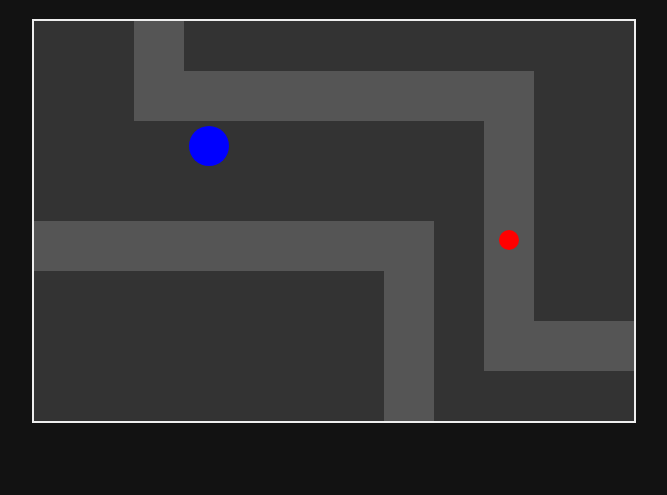
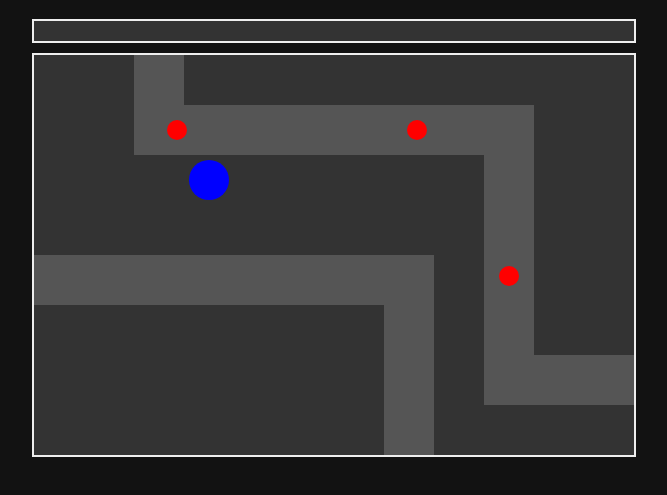
Before and after one commit to neolefty/vibe-club, a plain HTML site: page index.html in a window 1280 px wide. Shown: the part 61-556 px from the top of the page, without its empty margins (306-973 px from the left). Drawn offline with Linux system fonts and the light colour scheme.

Commit message:
feat: Implement build meter and weakest enemy targeting
- Add build meter UI and logic.
- Allow players to place towers when the build meter is full.
- Update tower targeting to prioritize the weakest enemy in range.

```diff
--- a/game.js
+++ b/game.js
@@ -1,10 +1,12 @@
 const canvas = document.getElementById('gameCanvas');
 const ctx = canvas.getContext('2d');
+const buildMeterProgress = document.getElementById('build-meter-progress');
 
 // Game constants
 const TILE_SIZE = 50;
 const MAP_WIDTH = 12;
 const MAP_HEIGHT = 8;
+const TOWER_COST = 100;
 
 // Set canvas dimensions
 canvas.width = TILE_SIZE * MAP_WIDTH;
@@ -22,33 +24,36 @@ const map = [
     [0, 0, 0, 0, 0, 0, 0, 1, 0, 0, 0, 0]
 ];
 
-// Path waypoints (calculated from map)
+// Path waypoints
 const waypoints = [
-    { x: 2 * TILE_SIZE + TILE_SIZE / 2, y: -TILE_SIZE / 2 }, // Start off-screen
+    { x: 2 * TILE_SIZE + TILE_SIZE / 2, y: -TILE_SIZE / 2 },
     { x: 2 * TILE_SIZE + TILE_SIZE / 2, y: 1 * TILE_SIZE + TILE_SIZE / 2 },
     { x: 9 * TILE_SIZE + TILE_SIZE / 2, y: 1 * TILE_SIZE + TILE_SIZE / 2 },
     { x: 9 * TILE_SIZE + TILE_SIZE / 2, y: 4 * TILE_SIZE + TILE_SIZE / 2 },
     { x: 4 * TILE_SIZE + TILE_SIZE / 2, y: 4 * TILE_SIZE + TILE_SIZE / 2 },
     { x: 4 * TILE_SIZE + TILE_SIZE / 2, y: 6 * TILE_SIZE + TILE_SIZE / 2 },
     { x: 11 * TILE_SIZE + TILE_SIZE / 2, y: 6 * TILE_SIZE + TILE_SIZE / 2 },
-    { x: 11 * TILE_SIZE + TILE_SIZE / 2, y: 8 * TILE_SIZE + TILE_SIZE / 2 }, // End off-screen
+    { x: 11 * TILE_SIZE + TILE_SIZE / 2, y: 8 * TILE_SIZE + TILE_SIZE / 2 },
 ];
-
 
 // Game state
 let enemies = [];
 let towers = [];
 let projectiles = [];
+let buildMeter = 0;
+let placementMode = false;
+let frameCounter = 0;
 
 class Enemy {
-    constructor() {
+    constructor(x, y) {
         this.waypointIndex = 0;
-        this.x = waypoints[0].x;
-        this.y = waypoints[0].y;
+        this.x = x;
+        this.y = y;
         this.speed = 2;
         this.health = 100;
         this.radius = 10;
         this.color = 'red';
+        this.value = 25; // Progress points for defeating this enemy
     }
 
     update() {
@@ -79,6 +84,8 @@ class Tower {
     constructor(x, y) {
         this.x = x * TILE_SIZE + TILE_SIZE / 2;
         this.y = y * TILE_SIZE + TILE_SIZE / 2;
+        this.gridX = x;
+        this.gridY = y;
         this.radius = TILE_SIZE / 2 - 5;
         this.range = 150;
         this.fireRate = 60; // 1 shot per second
@@ -101,19 +108,20 @@ class Tower {
     }
 
     findTarget() {
-        let closestEnemy = null;
-        let closestDistance = this.range;
+        let weakestEnemy = null;
+        let lowestHealth = Infinity;
 
         enemies.forEach(enemy => {
             const dx = enemy.x - this.x;
             const dy = enemy.y - this.y;
             const distance = Math.sqrt(dx * dx + dy * dy);
-            if (distance < closestDistance) {
-                closestDistance = distance;
-                closestEnemy = enemy;
+
+            if (distance < this.range && enemy.health < lowestHealth) {
+                lowestHealth = enemy.health;
+                weakestEnemy = enemy;
             }
         });
-        return closestEnemy;
+        return weakestEnemy;
     }
 
     draw() {
@@ -136,13 +144,19 @@ class Projectile {
     }
 
     update() {
+        if (this.target.health <= 0) {
+            this.delete = true;
+            return;
+        }
         const dx = this.target.x - this.x;
         const dy = this.target.y - this.y;
         const distance = Math.sqrt(dx * dx + dy * dy);
 
         if (distance < this.speed) {
             this.target.health -= this.damage;
-            // Mark for deletion
+            if (this.target.health <= 0) {
+                buildMeter += this.target.value;
+            }
             this.delete = true;
         } else {
             this.x += (dx / distance) * this.speed;
@@ -158,55 +172,80 @@ class Projectile {
     }
 }
 
-
 function drawMap() {
     for (let y = 0; y < MAP_HEIGHT; y++) {
         for (let x = 0; x < MAP_WIDTH; x++) {
             if (map[y][x] === 1) {
-                ctx.fillStyle = '#555'; // Path color
+                ctx.fillStyle = '#555';
             } else {
-                ctx.fillStyle = '#333'; // Buildable area color
+                ctx.fillStyle = '#333';
             }
             ctx.fillRect(x * TILE_SIZE, y * TILE_SIZE, TILE_SIZE, TILE_SIZE);
         }
     }
 }
 
+function spawnEnemies() {
+    if (frameCounter % 120 === 0) { // Spawn an enemy every 2 seconds
+        enemies.push(new Enemy(waypoints[0].x, waypoints[0].y));
+    }
+}
+
 function gameLoop() {
-    // Clear the canvas
     ctx.clearRect(0, 0, canvas.width, canvas.height);
+    drawMap();
+    spawnEnemies();
 
-    // Draw the map
-    drawMap();
-
-    // Update and draw all game objects
     towers.forEach(t => {
         t.update();
         t.draw();
     });
-
     projectiles.forEach(p => {
         p.update();
         p.draw();
     });
-
     enemies.forEach(e => {
         e.update();
         e.draw();
     });
 
-    // Filter out dead enemies and projectiles that hit
-    enemies = enemies.filter(e => e.health > 0);
+    enemies = enemies.filter(e => e.health > 0 && e.waypointIndex < waypoints.length);
     projectiles = projectiles.filter(p => !p.delete);
 
+    const buildMeterPercentage = (buildMeter / TOWER_COST) * 100;
+    buildMeterProgress.style.width = `${buildMeterPercentage}%`;
 
+    if (buildMeter >= TOWER_COST) {
+        placementMode = true;
+        document.body.style.cursor = 'pointer';
+    } else {
+        placementMode = false;
+        document.body.style.cursor = 'default';
+    }
+
+    frameCounter++;
     requestAnimationFrame(gameLoop);
 }
 
-// Create an enemy
-enemies.push(new Enemy());
-towers.push(new Tower(3, 2));
+canvas.addEventListener('click', (event) => {
+    if (!placementMode) return;
 
+    const rect = canvas.getBoundingClientRect();
+    const x = event.clientX - rect.left;
+    const y = event.clientY - rect.top;
 
-// Start the game loop
-requestAnimationFrame(gameLoop);
+    const gridX = Math.floor(x / TILE_SIZE);
+    const gridY = Math.floor(y / TILE_SIZE);
+
+    if (gridY < map.length && gridX < map[0].length && map[gridY][gridX] === 0) {
+        const isOccupied = towers.some(t => t.gridX === gridX && t.gridY === gridY);
+        if (!isOccupied) {
+            towers.push(new Tower(gridX, gridY));
+            buildMeter -= TOWER_COST;
+        }
+    }
+});
+
+// Start the game
+towers.push(new Tower(3, 2)); // Start with one tower
+gameLoop();
--- a/index.html
+++ b/index.html
@@ -8,6 +8,9 @@
 </head>
 <body>
     <h1>Tower Defense</h1>
+    <div id="build-meter-container">
+        <div id="build-meter-progress"></div>
+    </div>
     <canvas id="gameCanvas"></canvas>
     <script src="game.js"></script>
 </body>
--- a/style.css
+++ b/style.css
@@ -9,3 +9,17 @@ canvas {
     background-color: #333;
     border: 2px solid #eee;
 }
+
+#build-meter-container {
+    width: 600px; /* Same as canvas width */
+    height: 20px;
+    border: 2px solid #eee;
+    margin: 10px auto;
+    background-color: #333;
+}
+
+#build-meter-progress {
+    width: 0%; /* Starts empty */
+    height: 100%;
+    background-color: #4caf50; /* A nice green */
+}
```
